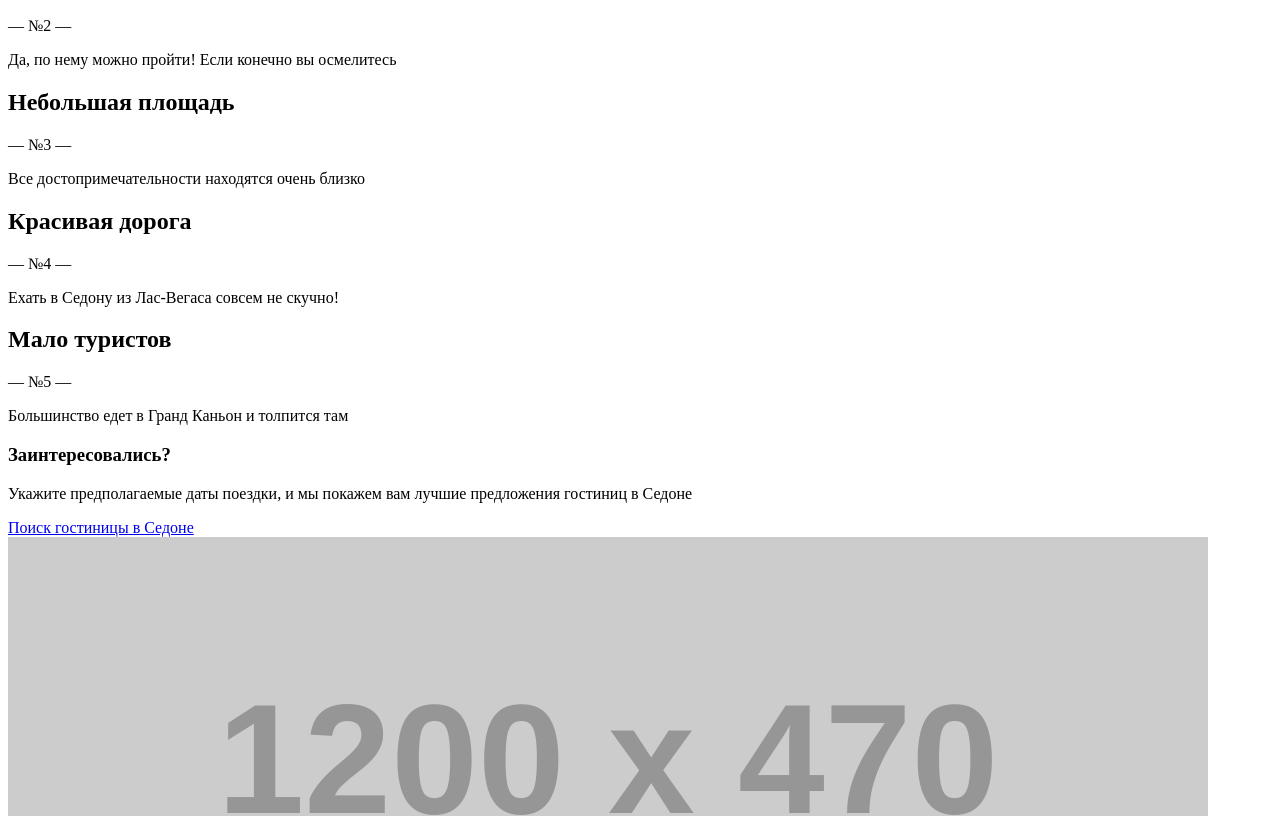
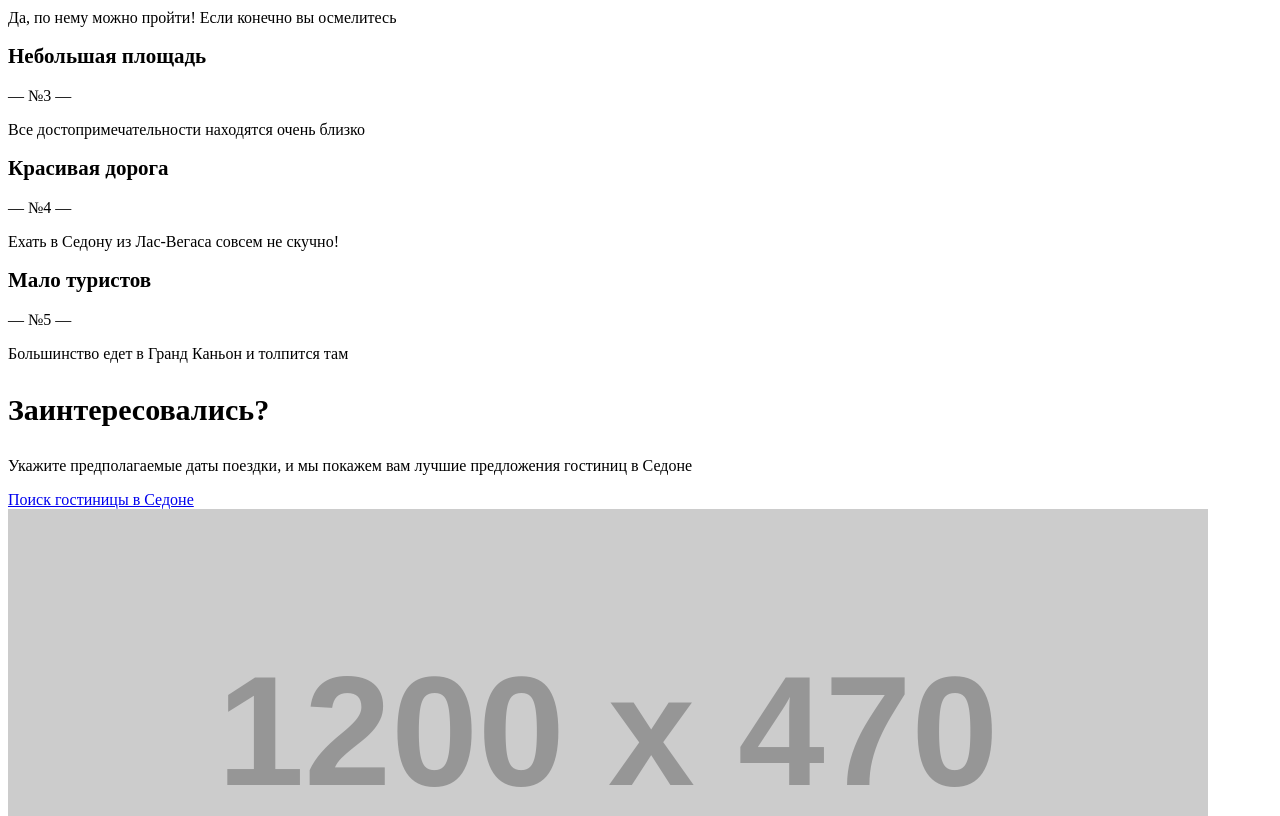
Before and after one commit to Morganaaa/232413-sedona, a plain HTML site: page index.html in a window 1280 px wide. Shown: the part 2044-2860 px from the top of the page. Drawn offline with Linux system fonts and the light colour scheme; placeholder pictures from the web are drawn by us.

Commit message:
Подключение стилей

```diff
--- /dev/null
+++ b/css/style.css
@@ -0,0 +1,15 @@
+body {
+  font-family: "PT Sans"
+}
+
+h2 {
+  font-family: "PT Sans";
+  font-size: 21px;
+  font-weight: bold;
+}
+
+h3 {
+  font-family: "PT Sans";
+  font-size: 30px;
+  font-weight: bold;
+}
--- a/index.html
+++ b/index.html
@@ -3,6 +3,7 @@
   <head>
     <meta charset="utf-8">
     <title>HTML Academy: Седона</title>
+    <link rel="stylesheet" href="css/style.css">
   </head>
   <body>
     <header class="main-header">
```
Also changed, not shown: hotels.html (+1 -0 lines).
